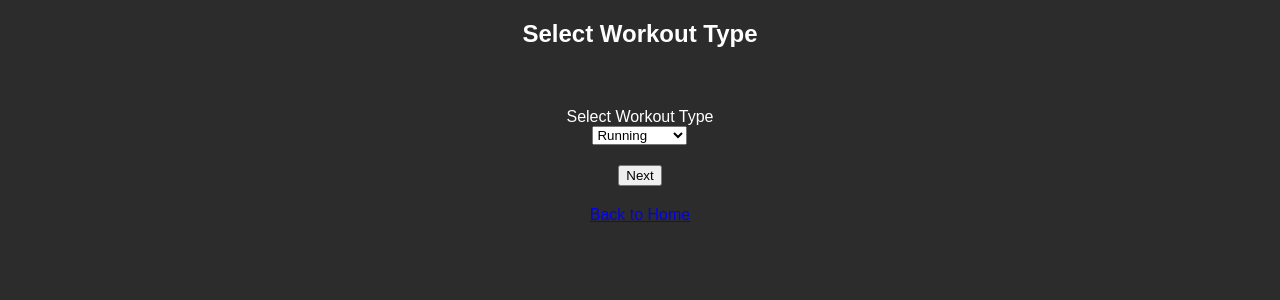
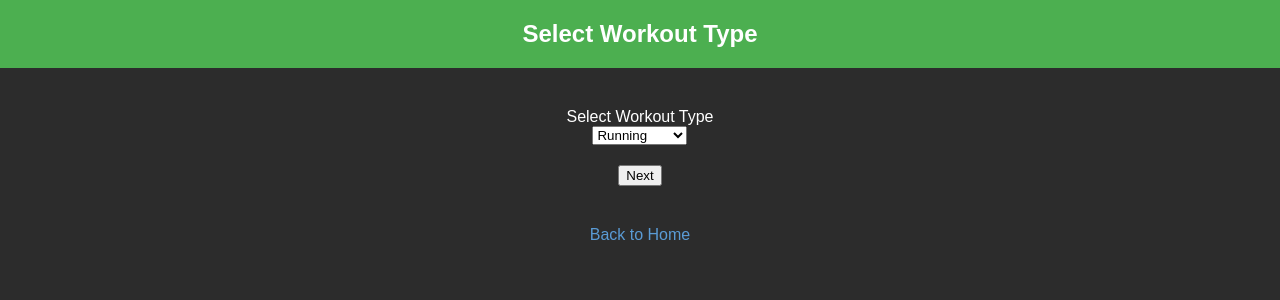
Before and after one commit to DrDimonic/fitness_tracking_app, a Flask app: page /log_workout in a window 1280 px wide. Shown: the top 300 px of the page. Run offline with Flask 3, Linux system fonts and the light colour scheme.

Commit message:
Update style

```diff
--- a/app/templates/select_workout_type.html
+++ b/app/templates/select_workout_type.html
@@ -18,7 +18,7 @@
 
         header {
             width: 100%;
-            background-color: #4CAF50; /* Green strip across the top */
+            background-color: #4CAF50; /* Green ribbon */
             padding: 20px;
             text-align: center;
             color: white;
@@ -41,7 +41,7 @@
         }
 
         .link {
-            color: #5A9BD5;
+            color: #5A9BD5; /* Blue between royal and light blue */
             text-decoration: none;
             margin-top: 20px;
         }
@@ -52,12 +52,12 @@
     </style>
 </head>
 <body>
-    <h2>Select Workout Type</h2>
+    <header>Select Workout Type</header>
     <form method="POST">
         {{ form.hidden_tag() }}
         <p>{{ form.workout_type.label }}<br>{{ form.workout_type() }}</p>
-        <p>{{ form.submit() }}</p>
+        <p><button class="btn">{{ form.submit() }}</button></p>
     </form>
-    <a href="{{ url_for('main.index') }}">Back to Home</a>
+    <a href="{{ url_for('main.index') }}" class="link">Back to Home</a>
 </body>
 </html>
```
